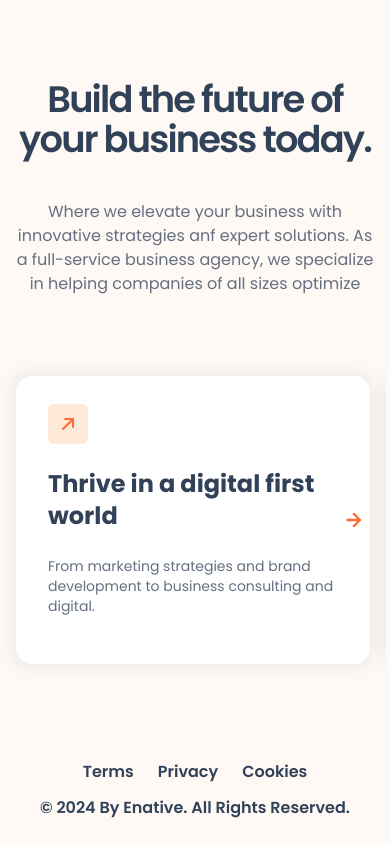
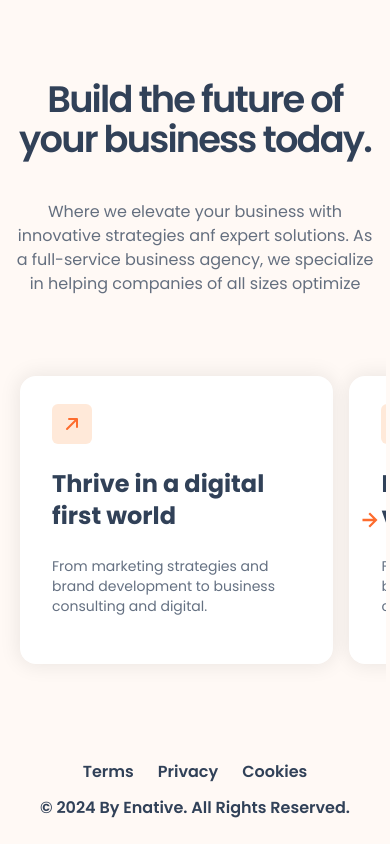
Before and after one commit to nicolealcala/raul-landing-page, a React (Vite) app: page / in a window 390 px wide. Shown: the part 1440-2284 px from the top of the page. Built offline with nearby package versions, Linux system fonts and the light colour scheme.

Commit message:
Updated carousel styling

```diff
--- a/src/components/home/CarouselSection.jsx
+++ b/src/components/home/CarouselSection.jsx
@@ -4,7 +4,7 @@ import EmblaCarousel from "../ui/EmblaCarousel";
 export default function CarouselSection() {
   return (
     <article className="flex flex-col gap-y-20">
-      <section className="flex flex-col gap-6 lg:flex-row justify-between w-full max-w-7xl mx-auto">
+      <section className="flex flex-col gap-6 lg:flex-row justify-between w-full">
         <h2 className="text-[clamp(2.3rem,5vw,3.75rem)] font-semibold leading-[1.1] tracking-tighter text-center lg:text-left">
           Build the future of your business today.
         </h2>
@@ -16,7 +16,7 @@ export default function CarouselSection() {
       </section>
 
       <section
-        className="relative w-full pl-0 lg:pl-[calc((100vw-1280px)/2)]"
+        className="relative w-full pl-1"
         role="region"
         aria-label="Services Carousel"
       >
--- a/src/components/ui/EmblaCarousel.jsx
+++ b/src/components/ui/EmblaCarousel.jsx
@@ -69,7 +69,6 @@ export default function EmblaCarousel({ slides }) {
                 "w-full",
                 // "-my-7 py-7",
                 // "-ml-7 pl-7",
-                "-mr-6 lg:mr-[calc((100vw-1280px)/2+2.5rem)]",
               )}
               aria-live="polite"
             >
@@ -79,7 +78,7 @@ export default function EmblaCarousel({ slides }) {
                   aria-label={`${index + 1} of ${slides.length}`}
                   className={cn(
                     "embla__slide",
-                    "flex-[0_0_100%] sm:flex-[0_0_50%] lg:flex-[0_0_30%] xl:flex-[0_0_25%] pr-4",
+                    "flex-[0_0_90%] sm:flex-[0_0_50%] lg:flex-[0_0_30%] xl:flex-[0_0_25%] pr-4",
                   )}
                 >
                   <CarouselCard
@@ -92,8 +91,8 @@ export default function EmblaCarousel({ slides }) {
           </div>
         </div>
       </div>
-      <div className="absolute top-1/2 -translate-y-1/2 left-1/2 -translate-x-1/2 w-full px-0 sm:px-4 lg:px-8 flex justify-between">
-        {canScrollPrev ? (
+      <div className="absolute top-1/2 -translate-y-1/2 left-1/2 -translate-x-1/2 w-[calc(100%+2rem)] lg:w-[calc(100%+6rem)] flex justify-between">
+        {canScrollPrev && (
           <IconButton
             aria-label="Previous slide"
             className="embla__prev"
@@ -101,13 +100,11 @@ export default function EmblaCarousel({ slides }) {
           >
             <ArrowLeft className="size-6 lg:size-20" />
           </IconButton>
-        ) : (
-          <div></div>
         )}
         {canScrollNext ? (
           <IconButton
             aria-label="Next slide"
-            className="embla__next"
+            className={`embla__next ${canScrollNext ? "ml-auto" : ""}`}
             onClick={goToNext}
           >
             <ArrowRight className="size-6 lg:size-20" />
```
